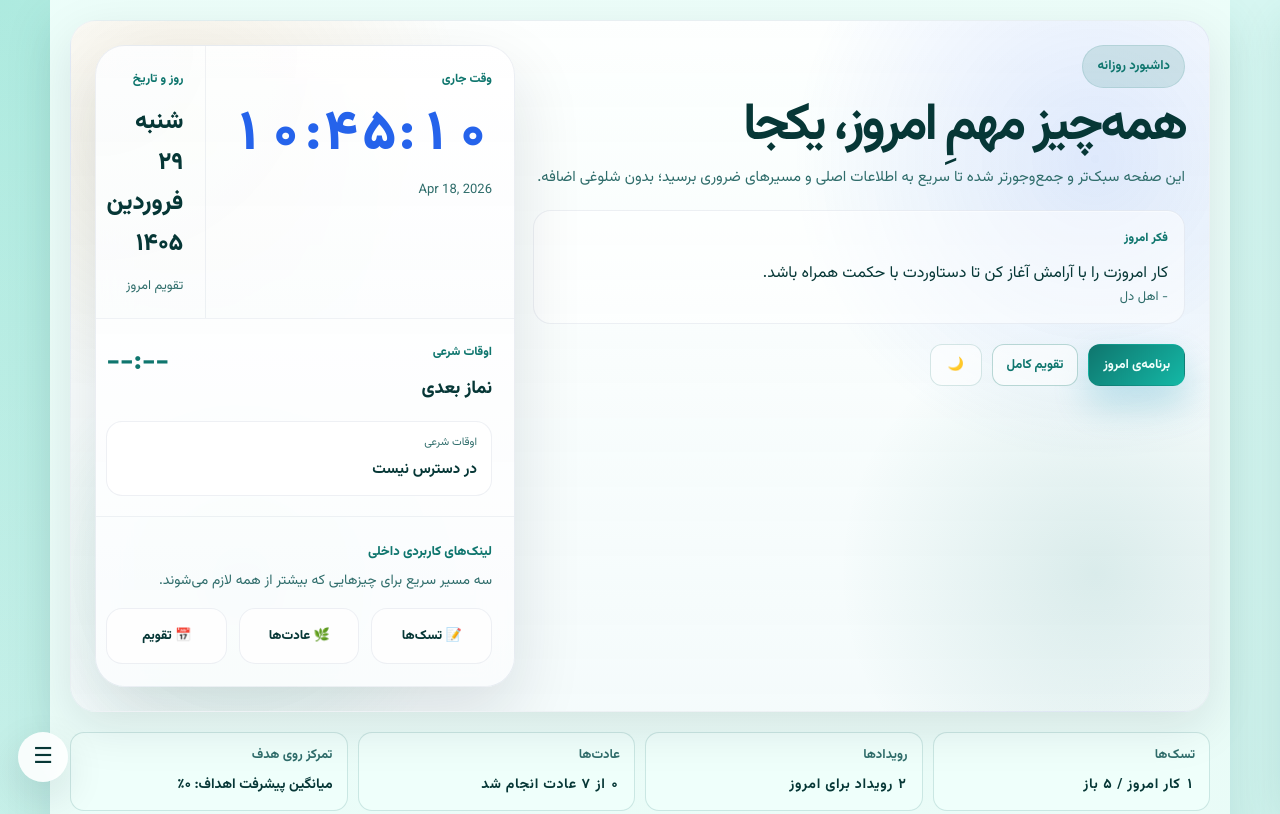
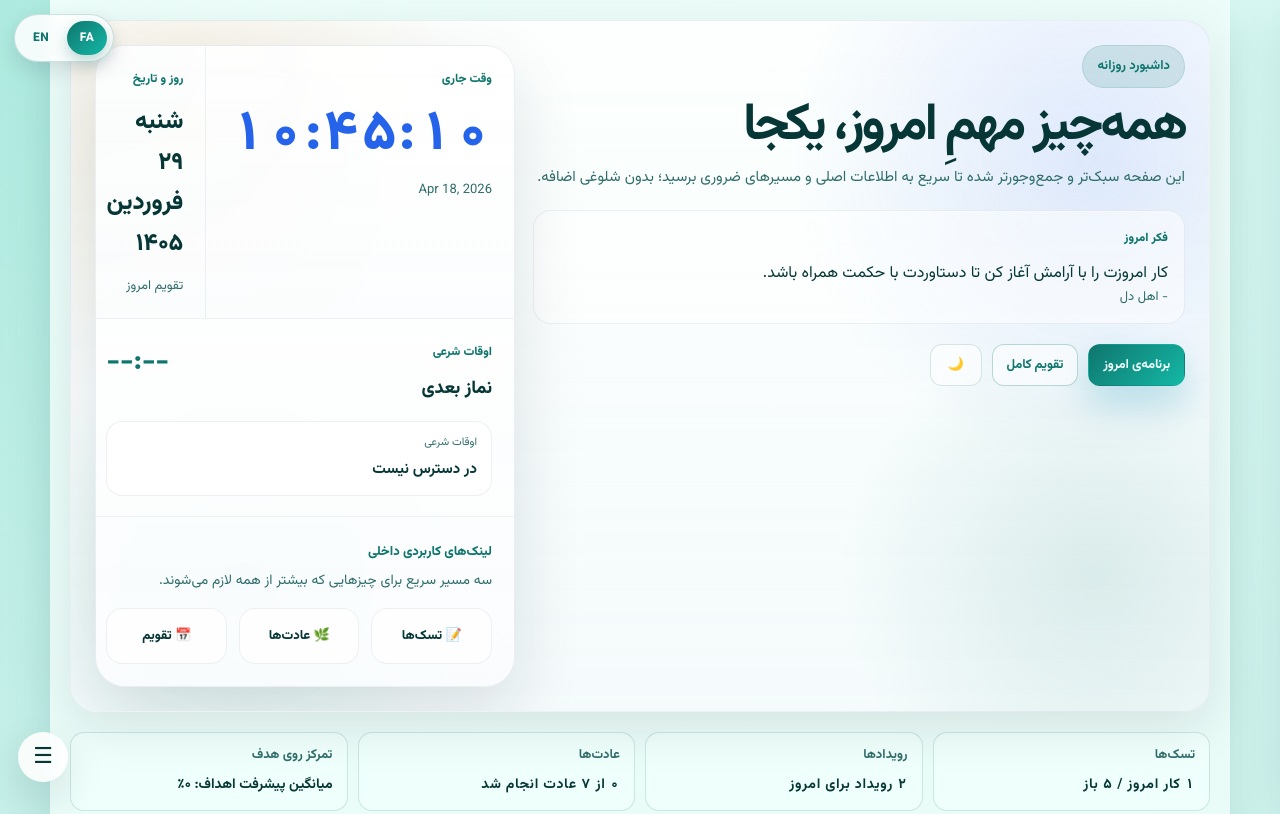
Before and after one commit to Calisia2vpn/Calisia2vpn, a plain HTML site: page index.html in a window 1280 px wide. Shown: the top 814 px of the page. Drawn offline with Linux system fonts and the light colour scheme; no server answers.

Commit message:
Add global Persian/English language switch across all modules

```diff
--- /dev/null
+++ b/i18n.js
@@ -0,0 +1,156 @@
+(() => {
+  const STORAGE_KEY = 'preferredLanguage';
+  const defaultLanguage = 'fa';
+
+  const faToEn = {
+    'خانه داشبورد': 'Dashboard Home',
+    'تسک‌ها': 'Tasks',
+    'عادت‌ها': 'Habits',
+    'تقویم': 'Calendar',
+    'اهداف': 'Goals',
+    'یادداشت‌ها': 'Notes',
+    'مدیتیشن': 'Meditation',
+    'دارایی': 'Finance',
+    'تغذیه': 'Nutrition',
+    'جسم‌پرداز': 'Fitness',
+    'روابط': 'Social',
+    'برنامه‌ی امروز': 'Today Plan',
+    'تقویم کامل': 'Full Calendar',
+    'تغییر تم': 'Toggle Theme',
+    'تم تاریک': 'Dark Theme',
+    'تم روشن': 'Light Theme',
+    'منو': 'Menu',
+    'بستن': 'Close',
+    'شروع': 'Start',
+    'بازنشانی': 'Reset',
+    'ماه قبل': 'Prev Month',
+    'ماه بعد': 'Next Month',
+    'امروز': 'Today',
+    'ذخیره': 'Save',
+    'انصراف': 'Cancel',
+    'ثبت': 'Submit',
+    'لغو ویرایش': 'Cancel Edit',
+    'افزودن': 'Add',
+    'لغو': 'Cancel',
+    'ثبت و شروع': 'Save & Start',
+    'بعداً انجام می‌دم': 'Do it later',
+    'خلاصه سریع وضعیت امروز': 'Quick Today Summary',
+    'همه ماژول‌ها': 'All Modules',
+    'داشبورد روزانه': 'Daily Dashboard',
+    'همه‌چیز مهمِ امروز، یکجا': 'Everything important today, in one place',
+    'این صفحه سبک‌تر و جمع‌وجورتر شده تا سریع به اطلاعات اصلی و مسیرهای ضروری برسید؛ بدون شلوغی اضافه.': 'This page is lighter and more compact so you can quickly access key information and essential paths without clutter.',
+    'فکر امروز': 'Today Thought',
+    'نماز بعدی': 'Next Prayer',
+    'اوقات شرعی': 'Prayer Times',
+    'وقت جاری': 'Current Time',
+    'روز و تاریخ': 'Day & Date',
+    'لینک‌های کاربردی داخلی': 'Quick Internal Links',
+    'ماژول‌های هوشمند جدید': 'New Smart Modules',
+    'بهینگی موقتاً غیرفعال است': 'Optimization is temporarily disabled',
+    'داشبورد': 'Dashboard',
+    'فیلتر': 'Filter',
+    'افزودن دارایی': 'Add Asset',
+    'ثبت در برنامه ✅': 'Log to Plan ✅',
+    'ثبت ورزش ✅': 'Save Workout ✅',
+    'محاسبه 🧮': 'Calculate 🧮',
+    '+ گروه جدید': '+ New Group',
+    'ذخیره تغییرات': 'Save Changes',
+    'آمار و گزارشات من': 'My Analytics & Reports'
+  };
+
+  const enToFa = Object.fromEntries(Object.entries(faToEn).map(([fa, en]) => [en, fa]));
+
+  function getCurrentLanguage() {
+    const lang = localStorage.getItem(STORAGE_KEY);
+    return lang === 'en' || lang === 'fa' ? lang : defaultLanguage;
+  }
+
+  function getDictionary(targetLang) {
+    return targetLang === 'en' ? faToEn : enToFa;
+  }
+
+  function translateTextNodes(targetLang) {
+    const dict = getDictionary(targetLang);
+    const walker = document.createTreeWalker(document.body, NodeFilter.SHOW_TEXT, {
+      acceptNode(node) {
+        if (!node.parentElement) return NodeFilter.FILTER_REJECT;
+        const tag = node.parentElement.tagName;
+        if (['SCRIPT', 'STYLE', 'NOSCRIPT'].includes(tag)) return NodeFilter.FILTER_REJECT;
+        const trimmed = node.nodeValue.trim();
+        if (!trimmed || !dict[trimmed]) return NodeFilter.FILTER_SKIP;
+        return NodeFilter.FILTER_ACCEPT;
+      }
+    });
+
+    const nodes = [];
+    while (walker.nextNode()) nodes.push(walker.currentNode);
+
+    nodes.forEach(node => {
+      const original = node.nodeValue;
+      const trimmed = original.trim();
+      const translated = dict[trimmed];
+      if (!translated) return;
+      node.nodeValue = original.replace(trimmed, translated);
+    });
+  }
+
+  function translateAttributes(targetLang) {
+    const dict = getDictionary(targetLang);
+    const attrs = ['placeholder', 'title', 'aria-label'];
+    document.querySelectorAll('*').forEach(el => {
+      attrs.forEach(attr => {
+        const value = el.getAttribute(attr);
+        if (!value) return;
+        const trimmed = value.trim();
+        if (dict[trimmed]) el.setAttribute(attr, value.replace(trimmed, dict[trimmed]));
+      });
+    });
+  }
+
+  function applyLanguage(targetLang) {
+    localStorage.setItem(STORAGE_KEY, targetLang);
+    document.documentElement.lang = targetLang === 'en' ? 'en' : 'fa';
+    document.documentElement.dir = targetLang === 'en' ? 'ltr' : 'rtl';
+    document.body.classList.toggle('lang-en', targetLang === 'en');
+    translateTextNodes(targetLang);
+    translateAttributes(targetLang);
+    updateSwitcher(targetLang);
+  }
+
+  function updateSwitcher(targetLang) {
+    const faBtn = document.getElementById('langFaBtn');
+    const enBtn = document.getElementById('langEnBtn');
+    if (!faBtn || !enBtn) return;
+    faBtn.classList.toggle('active', targetLang === 'fa');
+    enBtn.classList.toggle('active', targetLang === 'en');
+  }
+
+  function mountSwitcher() {
+    if (document.getElementById('langSwitcher')) return;
+    const wrap = document.createElement('div');
+    wrap.id = 'langSwitcher';
+    wrap.className = 'lang-switcher';
+    wrap.innerHTML = `
+      <button id="langFaBtn" type="button" class="lang-btn">FA</button>
+      <button id="langEnBtn" type="button" class="lang-btn">EN</button>
+    `;
+    document.body.appendChild(wrap);
+
+    document.getElementById('langFaBtn')?.addEventListener('click', () => applyLanguage('fa'));
+    document.getElementById('langEnBtn')?.addEventListener('click', () => applyLanguage('en'));
+  }
+
+  window.setLanguage = applyLanguage;
+
+  window.addEventListener('load', () => {
+    mountSwitcher();
+    applyLanguage(getCurrentLanguage());
+
+    const observer = new MutationObserver(() => {
+      const lang = getCurrentLanguage();
+      translateTextNodes(lang);
+      translateAttributes(lang);
+    });
+    observer.observe(document.body, { childList: true, subtree: true });
+  });
+})();
--- a/index.html
+++ b/index.html
@@ -2264,6 +2264,7 @@
         window.DISABLE_AI_SYSTEM = true;
     </script>
     <script src="app.js"></script>
+    <script src="i18n.js"></script>
     <script src="pwa-register.js"></script>
 </body>
 </html>
--- a/style.css
+++ b/style.css
@@ -1139,6 +1139,51 @@ body[data-theme='dark'] textarea {
     background: rgba(255, 255, 255, 0.72);
 }
 
+/* Global language switcher */
+.lang-switcher {
+    position: fixed;
+    top: 14px;
+    left: 14px;
+    z-index: 1200;
+    display: inline-flex;
+    align-items: center;
+    gap: 6px;
+    padding: 6px;
+    border-radius: 999px;
+    background: rgba(255, 255, 255, 0.86);
+    backdrop-filter: blur(8px);
+    border: 1px solid rgba(15, 118, 110, 0.2);
+    box-shadow: 0 8px 20px rgba(15, 23, 42, 0.12);
+}
+
+.lang-btn {
+    min-width: 40px;
+    min-height: 34px;
+    border: none;
+    border-radius: 999px;
+    cursor: pointer;
+    font-size: 12px;
+    font-weight: 800;
+    letter-spacing: 0.04em;
+    color: #0f766e;
+    background: transparent;
+}
+
+.lang-btn.active {
+    color: #ffffff;
+    background: linear-gradient(135deg, #0f766e, #14b8a6);
+    box-shadow: 0 6px 16px rgba(15, 118, 110, 0.3);
+}
+
+body[data-theme='dark'] .lang-switcher {
+    background: rgba(4, 34, 33, 0.82);
+    border-color: rgba(94, 234, 212, 0.32);
+}
+
+body[data-theme='dark'] .lang-btn {
+    color: #7debe0;
+}
+
 .assistant-btn {
     border: none;
     border-radius: 12px;
```
Also changed, not shown: calendar.html (+1 -0 lines), deep_report.html (+1 -0 lines), diet.html (+1 -0 lines), finance.html (+1 -0 lines), fitness.html (+1 -0 lines), goals.html (+1 -0 lines), habits.html (+1 -0 lines), meditation.html (+1 -0 lines), notes.html (+1 -0 lines), social.html (+1 -0 lines), stats.html (+1 -0 lines), tasks.html (+1 -0 lines).
